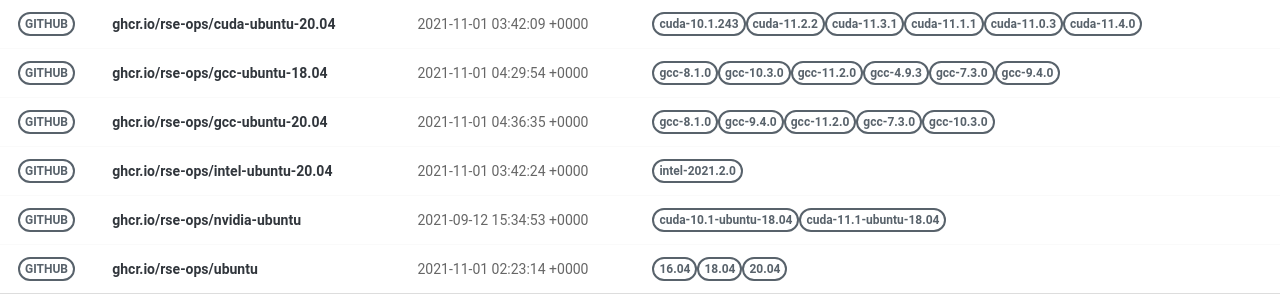
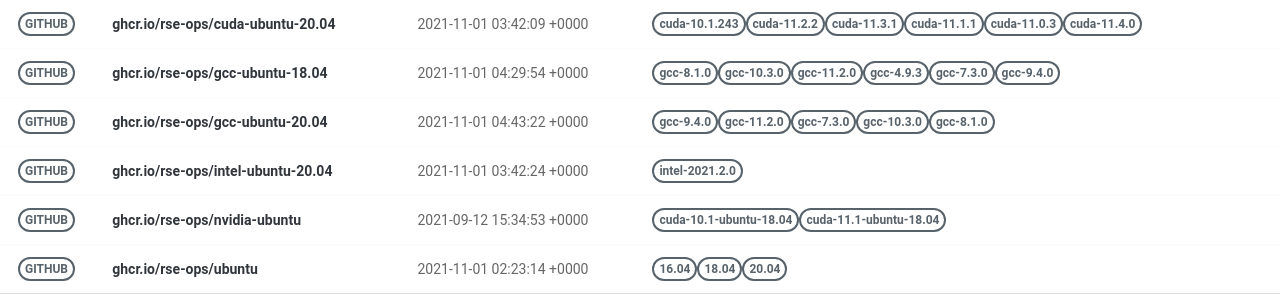
Before and after one commit to rse-ops/docker-images, a Jekyll site: the page built from pages/index.md, in a window 1280 px wide. Shown: the part 228-528 px from the top of the page. Built offline with Jekyll 4.4.1, drawn with Linux system fonts in a browser that asks for light colours; nearby versions of some CDN libraries.

Commit message:
Automated push to update library 2021-11-01

```diff
--- a/_library/ghcr.io-rse-ops-gcc-ubuntu-20.04.md
+++ b/_library/ghcr.io-rse-ops-gcc-ubuntu-20.04.md
@@ -1,14 +1,11 @@
 ---
 layout: container
 name: ghcr.io/rse-ops/gcc-ubuntu-20.04
-updated_at: 2021-11-01 04:36:35.130773
+updated_at: 2021-11-01 04:43:22.839544
 
 
 container_url: https://github.com/orgs/rse-ops/packages/container/package/gcc-ubuntu-20.04
 versions:
- - tag: gcc-8.1.0
-   dockerfile: https://github.com/rse-ops/docker-images/blob/main/ubuntu/gcc/Dockerfile
-   manifest: https://crane.ggcr.dev/manifest/ghcr.io/rse-ops/gcc-ubuntu-20.04:gcc-8.1.0
  - tag: gcc-9.4.0
    dockerfile: https://github.com/rse-ops/docker-images/blob/main/ubuntu/gcc/Dockerfile
    manifest: https://crane.ggcr.dev/manifest/ghcr.io/rse-ops/gcc-ubuntu-20.04:gcc-9.4.0
```
Also changed, not shown: other parts of _library/ghcr.io-rse-ops-gcc-ubuntu-20.04.md (+3 -0 lines).
